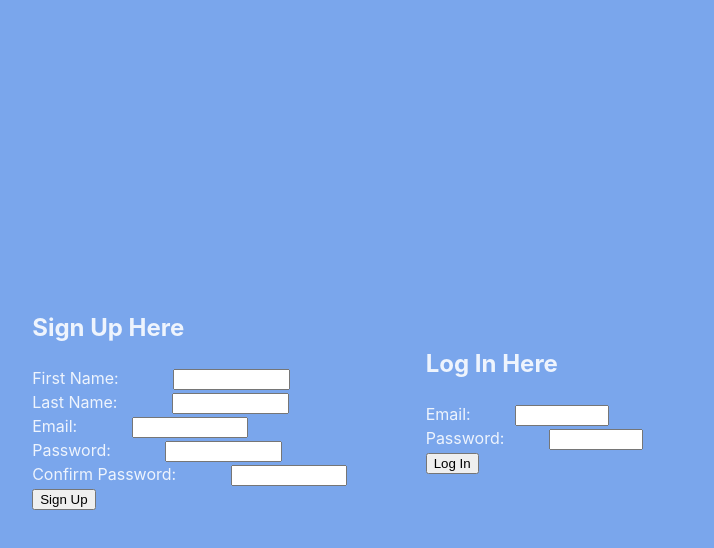
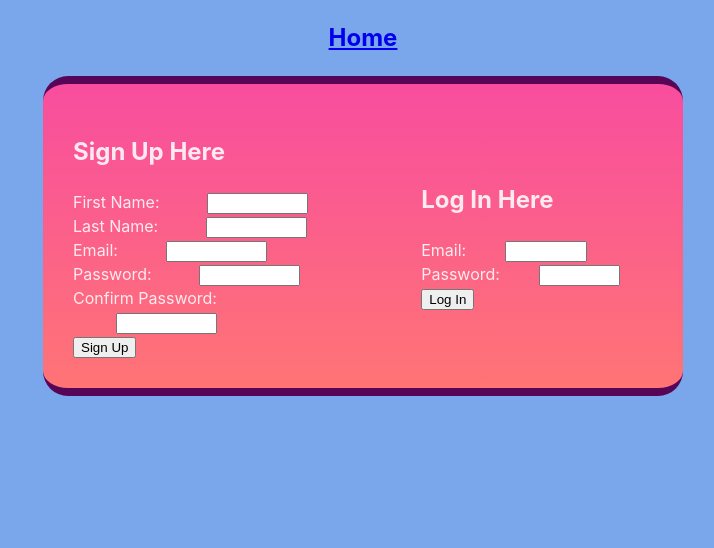
Before and after one commit to gowQC/perscholas-capstone-project, a React (Vite) app in the folder frontend/capstone-project/: page /auth in a window 1280 px wide. Shown: the top 548 px of the page, without its empty margins (277-991 px from the left). Built offline with nearby package versions, Linux system fonts and the light colour scheme; a web font is replaced by a local one.

Commit message:
Established links back to home page in multiple pages of the website

```diff
--- a/frontend/capstone-project/src/pages/AboutPage.jsx
+++ b/frontend/capstone-project/src/pages/AboutPage.jsx
@@ -1,3 +1,10 @@
+import { Link } from "react-router";
+
 export default function AboutPage() {
-  return <>about</>;
+  return (
+    <>
+      <Link to="/">Home</Link>
+      <div>About page under construction</div>
+    </>
+  );
 }
--- a/frontend/capstone-project/src/pages/AuthPage.jsx
+++ b/frontend/capstone-project/src/pages/AuthPage.jsx
@@ -1,19 +1,30 @@
 import SignUpForm from "../components/SignUpForm";
 import LogInForm from "../components/LogInForm";
+import { Link } from "react-router";
 
 export default function UserPage(props) {
   return (
+    <>
+      <Link to="/">
+        <h2 style={{ textAlign: "center" }}>Home</h2>
+      </Link>
       <div
         style={{
-        height: "100vh",
+          margin: "auto",
           display: "flex",
-        flexDirection: "row",
           alignItems: "center",
           justifyContent: "center",
+          width: "50%",
+          borderRadius: "25px",
+          borderTop: "8px solid rgb(87, 5, 87)",
+          borderBottom: "8px solid rgb(87, 5, 87)",
+          background:
+            "linear-gradient(rgb(248, 77, 158) 0%, rgb(255, 116, 117) 100%)",
         }}
       >
         <SignUpForm setUser={props.setUser} />
         <LogInForm setUser={props.setUser} />
       </div>
+    </>
   );
 }
--- a/frontend/capstone-project/src/pages/CareersPage.jsx
+++ b/frontend/capstone-project/src/pages/CareersPage.jsx
@@ -1,3 +1,10 @@
+import { Link } from "react-router";
+
 export default function CareersPage() {
-  return <>careers</>;
+  return (
+    <>
+      <Link to="/">Home</Link>
+      <div>Careers page under construction</div>
+    </>
+  );
 }
--- a/frontend/capstone-project/src/pages/ContactPage.jsx
+++ b/frontend/capstone-project/src/pages/ContactPage.jsx
@@ -1,3 +1,10 @@
+import { Link } from "react-router";
+
 export default function ContactPage() {
-  return <>contact</>;
+  return (
+    <>
+      <Link to="/">Home</Link>
+      <div>Contact page under construction</div>
+    </>
+  );
 }
--- a/frontend/capstone-project/src/pages/PrivacyPage.jsx
+++ b/frontend/capstone-project/src/pages/PrivacyPage.jsx
@@ -1,3 +1,10 @@
+import { Link } from "react-router";
+
 export default function PrivacyPage() {
-  return <>privacy</>;
+  return (
+    <>
+      <Link to="/">Home</Link>
+      <div>Privacy page under construction</div>
+    </>
+  );
 }
```
Lines whose indentation alone changed are shown as unchanged.
